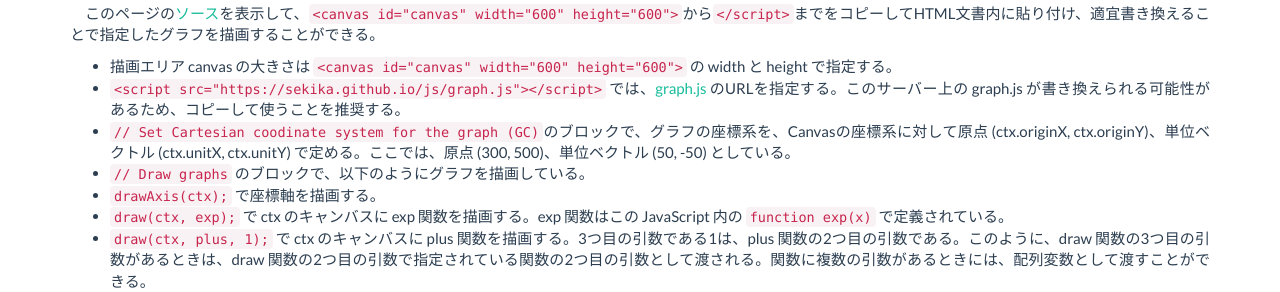
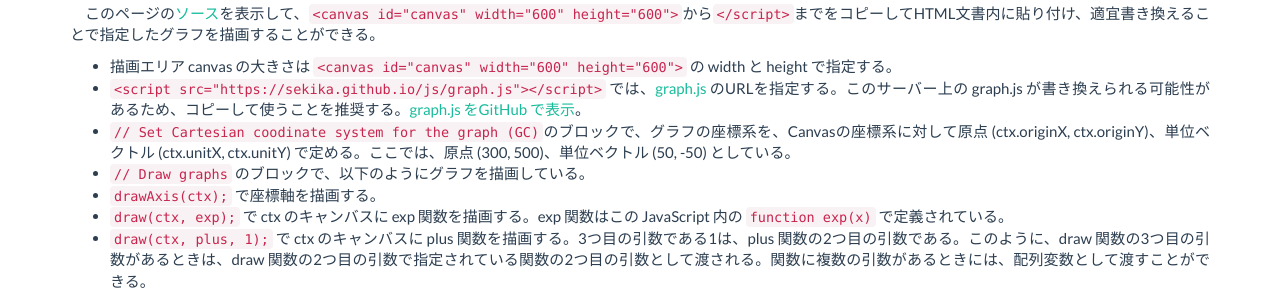
Before and after one commit to sekika/sekika.github.io, a Jekyll site: the page built from _posts/2020-01-03-DrawCartesianGraph.md, in a window 1280 px wide. Shown: the part 917-1209 px from the top of the page. Built offline with Jekyll 4.4.1, drawn with Linux system fonts in a browser that asks for light colours; nearby versions of some CDN libraries; comment, search, counter and statistics services are not loaded.

Commit message:
graph.js のリポジトリへリンク

```diff
--- a/_posts/2020-01-03-DrawCartesianGraph.md
+++ b/_posts/2020-01-03-DrawCartesianGraph.md
@@ -63,7 +63,7 @@
 このページの[ソース](https://raw.githubusercontent.com/sekika/sekika.github.io/master/_posts/2020-01-03-DrawCartesianGraph.md)を表示して、`<canvas id="canvas" width="600" height="600">`から`</script>`までをコピーしてHTML文書内に貼り付け、適宜書き換えることで指定したグラフを描画することができる。
 
 - 描画エリア canvas の大きさは `<canvas id="canvas" width="600" height="600">` の width と height で指定する。
-- `<script src="https://sekika.github.io/js/graph.js"></script>` では、[graph.js](https://sekika.github.io/js/graph.js) のURLを指定する。このサーバー上の graph.js が書き換えられる可能性があるため、コピーして使うことを推奨する。
+- `<script src="https://sekika.github.io/js/graph.js"></script>` では、[graph.js](https://sekika.github.io/js/graph.js) のURLを指定する。このサーバー上の graph.js が書き換えられる可能性があるため、コピーして使うことを推奨する。[graph.js をGitHub で表示](https://github.com/sekika/sekika.github.io/blob/master/js/graph.js)。
 - `// Set Cartesian coodinate system for the graph (GC)`のブロックで、グラフの座標系を、Canvasの座標系に対して原点 (ctx.originX, ctx.originY)、単位ベクトル (ctx.unitX, ctx.unitY) で定める。ここでは、原点 (300, 500)、単位ベクトル (50, -50) としている。
 - `// Draw graphs` のブロックで、以下のようにグラフを描画している。
 - `drawAxis(ctx);` で座標軸を描画する。
```
Also changed, not shown: other parts of _posts/2020-01-03-DrawCartesianGraph.md (+1 -1 lines).
